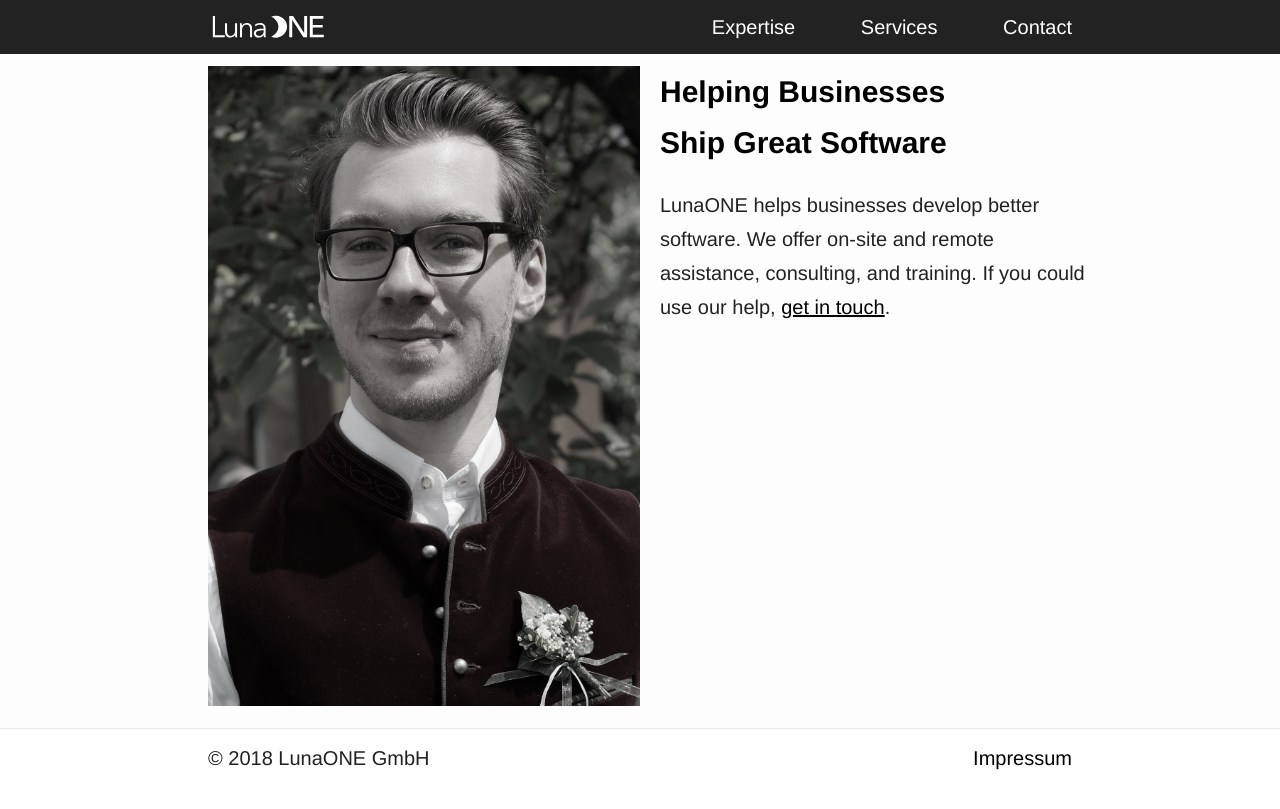
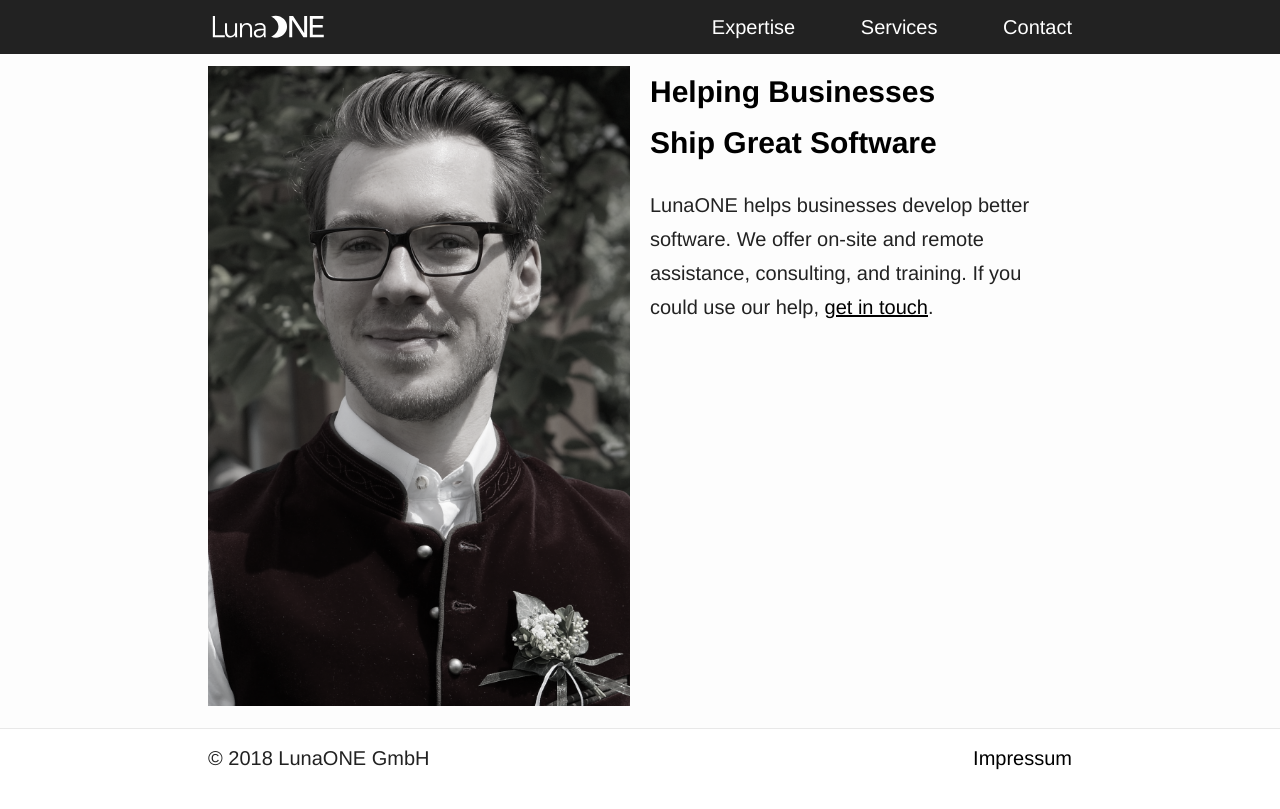
Before and after one commit to LunaONE/web, a Jekyll site: the page built from index.md, in a window 1280 px wide. Shown: the top 809 px of the page. Built offline with Jekyll 4.4.1, drawn with Linux system fonts in a browser that asks for light colours.

Commit message:
Fix grid size

```diff
--- a/assets/main.scss
+++ b/assets/main.scss
@@ -338,7 +338,7 @@ li:not(:last-child) {
   .header  {
     display: inline-grid;
     grid-template-rows: auto 1fr;
-    grid-template-columns: 50% 50%;
+    grid-template-columns: 1fr 1fr;
     grid-column-gap: 1em;
     grid-row-gap: 1em;
 
```
